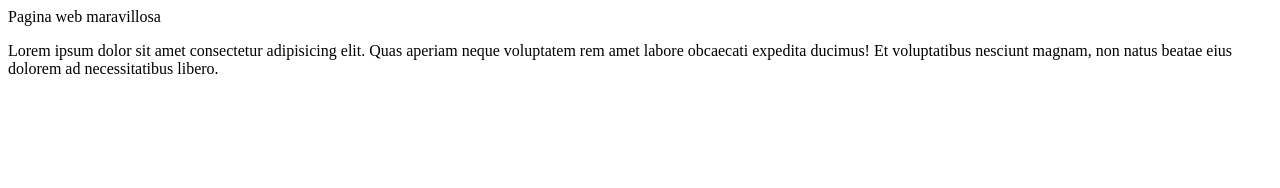
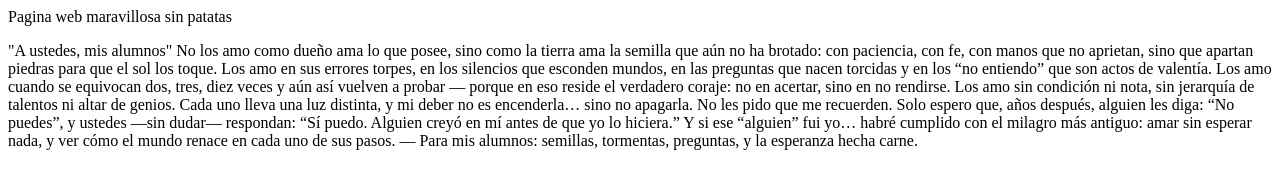
Before and after one commit to BotetManu/patatas, a plain HTML site: page index.html in a window 1280 px wide. Drawn offline with Linux system fonts and the light colour scheme.

Commit message:
poema a mis alumnos

```diff
--- a/index.html
+++ b/index.html
@@ -1,14 +1,55 @@
 <!DOCTYPE html>
 <html lang="en">
+
 <head>
     <meta charset="UTF-8">
     <meta name="viewport" content="width=device-width, initial-scale=1.0">
     <title>Manu's webplace</title>
 </head>
+
 <body>
-    Pagina web maravillosa
+    Pagina web maravillosa sin patatas
     <p>
-        Lorem ipsum dolor sit amet consectetur adipisicing elit. Quas aperiam neque voluptatem rem amet labore obcaecati expedita ducimus! Et voluptatibus nesciunt magnam, non natus beatae eius dolorem ad necessitatibus libero.
+        "A ustedes, mis alumnos"
+
+        No los amo como dueño ama lo que posee,
+        sino como la tierra ama la semilla que aún no ha brotado:
+        con paciencia, con fe, con manos que no aprietan,
+        sino que apartan piedras para que el sol los toque.
+
+        Los amo en sus errores torpes,
+        en los silencios que esconden mundos,
+        en las preguntas que nacen torcidas
+        y en los “no entiendo” que son actos de valentía.
+
+        Los amo cuando se equivocan dos, tres, diez veces
+        y aún así vuelven a probar —
+        porque en eso reside el verdadero coraje:
+        no en acertar, sino en no rendirse.
+
+        Los amo sin condición ni nota,
+        sin jerarquía de talentos ni altar de genios.
+        Cada uno lleva una luz distinta,
+        y mi deber no es encenderla…
+        sino no apagarla.
+
+        No les pido que me recuerden.
+        Solo espero que, años después,
+        alguien les diga: “No puedes”,
+        y ustedes —sin dudar— respondan:
+        “Sí puedo.
+        Alguien creyó en mí antes de que yo lo hiciera.”
+
+        Y si ese “alguien” fui yo…
+        habré cumplido con el milagro más antiguo:
+        amar sin esperar nada,
+        y ver cómo el mundo renace
+        en cada uno de sus pasos.
+
+        — Para mis alumnos:
+        semillas, tormentas, preguntas,
+        y la esperanza hecha carne.
     </p>
 </body>
+
 </html>
```
